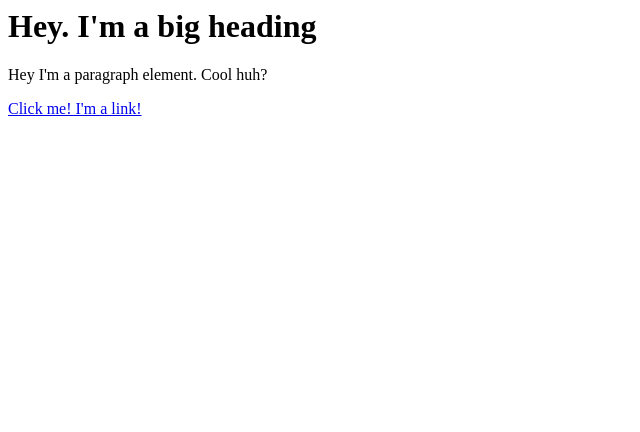
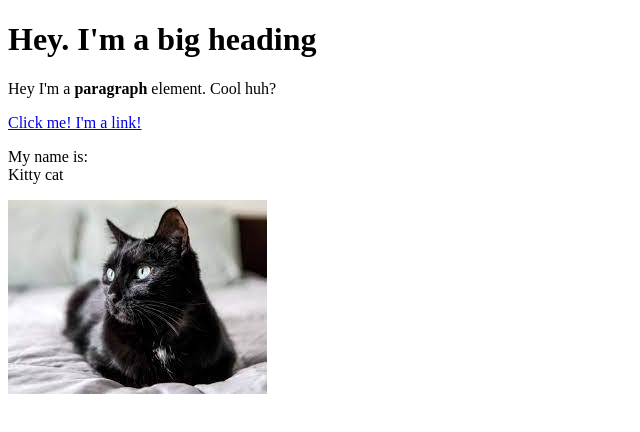
Before and after one commit to AstralAndo/cartoon-hero, a plain HTML site: page test.html in a window 1280 px wide. Shown: the whole page, without its empty margins (0-640 px from the left). Drawn offline with Linux system fonts and the light colour scheme.

Commit message:
Added a cat image and a few elements

```diff
--- a/test.html
+++ b/test.html
@@ -1,3 +1,14 @@
+<!DOCTYPE html>
+<html>
+<head>
+	<title>Test Page</title>
+</head>
+<body>
 <h1>Hey. I'm a big heading </h1>
-<p>Hey I'm a paragraph element. Cool huh?</p>
+<p>Hey I'm a <b>paragraph</b> element. Cool huh?</p>
 <a href="https://google.com" target="_blank"title="Let's go to google">Click me! I'm a link!</a>
+<p>My name is:<br>
+Kitty cat</p>
+<img src="img/cat.jpeg">
+</body>
+</html>
```
Also changed, not shown: img/cat.jpeg (added).
